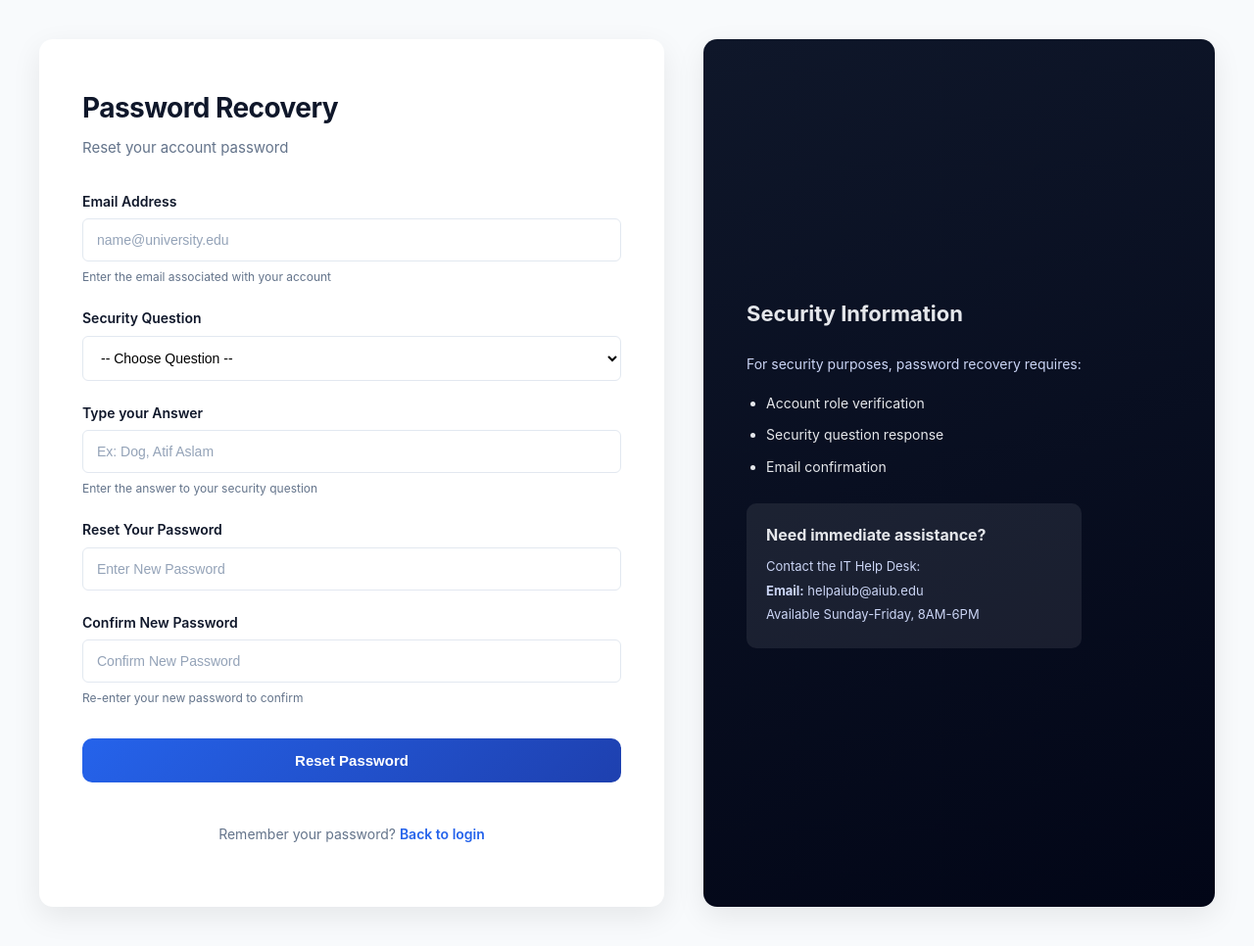
After one commit to Anik-Z/Digital-School-Management-System, a PHP site: page /Auth/forgetpassword.html in a window 1280 px wide. The commit adds this page. Shown: the whole page at 98% size. Run offline with PHP 8.4, Linux system fonts and the light colour scheme.

Commit message:
forgetPassowrd page added

```diff
--- /dev/null
+++ b/Assets/css/forget.css
@@ -0,0 +1,300 @@
+/* =========================
+   ROOT VARIABLES (DESIGN SYSTEM)
+   ========================= */
+:root {
+  --primary: #2563eb;
+  --primary-dark: #1e40af;
+  --secondary: #0f172a;
+  --accent: #22c55e;
+
+  --bg-main: #f8fafc;
+  --bg-card: #ffffff;
+  --bg-muted: #f1f5f9;
+
+  --text-main: #0f172a;
+  --text-muted: #64748b;
+  --text-light: #94a3b8;
+
+  --border-color: #e2e8f0;
+  --error: #dc2626;
+
+  --radius-lg: 14px;
+  --radius-md: 10px;
+  --radius-sm: 6px;
+
+  --shadow-soft: 0 10px 30px rgba(0, 0, 0, 0.08);
+  --shadow-focus: 0 0 0 4px rgba(37, 99, 235, 0.15);
+
+  --transition-fast: 0.2s ease;
+  --transition-slow: 0.35s ease;
+}
+
+/* =========================
+   GLOBAL RESET & BASE
+   ========================= */
+*,
+*::before,
+*::after {
+  box-sizing: border-box;
+}
+
+html,
+body {
+  margin: 0;
+  padding: 0;
+  font-family: "Inter", system-ui, -apple-system, BlinkMacSystemFont,
+    "Segoe UI", Roboto, Ubuntu, sans-serif;
+  background-color: var(--bg-main);
+  color: var(--text-main);
+  line-height: 1.6;
+}
+
+a {
+  color: var(--primary);
+  text-decoration: none;
+  transition: color var(--transition-fast);
+}
+
+a:hover {
+  color: var(--primary-dark);
+}
+
+/* =========================
+   PAGE LAYOUT
+   ========================= */
+.auth-page {
+  min-height: 100vh;
+  display: flex;
+  align-items: center;
+  justify-content: center;
+  padding: 40px 20px;
+}
+
+main {
+  width: 100%;
+  max-width: 1200px;
+}
+
+/* =========================
+   AUTH CONTAINER GRID
+   ========================= */
+.auth-container {
+  display: grid;
+  grid-template-columns: 1.1fr 0.9fr;
+  gap: 40px;
+  align-items: stretch;
+}
+
+/* =========================
+   AUTH CARD
+   ========================= */
+.auth-card {
+  background: var(--bg-card);
+  border-radius: var(--radius-lg);
+  padding: 48px 44px;
+  box-shadow: var(--shadow-soft);
+  display: flex;
+  flex-direction: column;
+  justify-content: center;
+}
+
+/* Header */
+.auth-header {
+  margin-bottom: 32px;
+}
+
+.auth-header h2 {
+  font-size: 28px;
+  font-weight: 700;
+  margin: 0 0 6px;
+  letter-spacing: -0.02em;
+}
+
+.auth-header p {
+  margin: 0;
+  color: var(--text-muted);
+  font-size: 15px;
+}
+
+/* =========================
+   FORM STYLING
+   ========================= */
+.auth-form {
+  display: flex;
+  flex-direction: column;
+  gap: 22px;
+}
+
+.form-group {
+  display: flex;
+  flex-direction: column;
+  gap: 6px;
+}
+
+label {
+  font-size: 14px;
+  font-weight: 600;
+  color: var(--secondary);
+}
+
+input,
+select {
+  padding: 13px 14px;
+  border-radius: var(--radius-sm);
+  border: 1px solid var(--border-color);
+  font-size: 14px;
+  background-color: var(--bg-card);
+  transition: border var(--transition-fast),
+    box-shadow var(--transition-fast);
+}
+
+input::placeholder {
+  color: var(--text-light);
+}
+
+input:focus,
+select:focus {
+  outline: none;
+  border-color: var(--primary);
+  box-shadow: var(--shadow-focus);
+}
+
+/* Hints */
+.form-hint {
+  font-size: 12px;
+  color: var(--text-muted);
+}
+
+/* =========================
+   BUTTON
+   ========================= */
+.btn {
+  cursor: pointer;
+  font-size: 15px;
+  font-weight: 600;
+  border-radius: var(--radius-md);
+  padding: 14px;
+  border: none;
+  transition: transform var(--transition-fast),
+    box-shadow var(--transition-fast),
+    background var(--transition-fast);
+}
+
+.btn-primary {
+  background: linear-gradient(
+    135deg,
+    var(--primary),
+    var(--primary-dark)
+  );
+  color: #ffffff;
+}
+
+.btn-primary:hover {
+  transform: translateY(-1px);
+  box-shadow: 0 8px 20px rgba(37, 99, 235, 0.35);
+}
+
+.btn-primary:active {
+  transform: translateY(0);
+}
+
+.btn-block {
+  width: 100%;
+  margin-top: 10px;
+}
+
+/* =========================
+   FOOTER
+   ========================= */
+.auth-footer {
+  margin-top: 28px;
+  text-align: center;
+  font-size: 14px;
+  color: var(--text-muted);
+}
+
+.text-link {
+  font-weight: 600;
+}
+
+/* =========================
+   INFO PANEL
+   ========================= */
+.auth-info {
+  background: linear-gradient(
+    160deg,
+    #0f172a,
+    #020617
+  );
+  border-radius: var(--radius-lg);
+  padding: 44px;
+  color: #e5e7eb;
+  box-shadow: var(--shadow-soft);
+  display: flex;
+  align-items: center;
+}
+
+.info-card h3 {
+  margin-top: 0;
+  font-size: 22px;
+  font-weight: 700;
+}
+
+.info-card p {
+  font-size: 14px;
+  color: #cbd5f5;
+}
+
+.info-card ul {
+  margin: 18px 0 26px;
+  padding-left: 20px;
+}
+
+.info-card li {
+  margin-bottom: 10px;
+  font-size: 14px;
+}
+
+/* Security Tip */
+.security-tip {
+  background: rgba(255, 255, 255, 0.08);
+  border-radius: var(--radius-md);
+  padding: 20px;
+}
+
+.security-tip h4 {
+  margin: 0 0 8px;
+  font-size: 16px;
+}
+
+.security-tip p {
+  margin: 4px 0;
+  font-size: 13px;
+}
+
+/* =========================
+   RESPONSIVE DESIGN
+   ========================= */
+@media (max-width: 960px) {
+  .auth-container {
+    grid-template-columns: 1fr;
+  }
+
+  .auth-info {
+    order: -1;
+  }
+}
+
+@media (max-width: 480px) {
+  .auth-card {
+    padding: 32px 24px;
+  }
+
+  .auth-info {
+    padding: 32px 24px;
+  }
+
+  .auth-header h2 {
+    font-size: 24px;
+  }
+}
--- a/Assets/css/login.css
+++ b/Assets/css/login.css
@@ -12,7 +12,11 @@ body {
     justify-content: center;
     align-items: center;
 }
-
+.logo-img {
+    height: 40px;
+    margin-right: 15px;
+    vertical-align: middle;
+}
 .login-wrapper {
     width: 100%;
     padding: 20px;
--- /dev/null
+++ b/Auth/forgetpassword.html
@@ -0,0 +1,124 @@
+<!DOCTYPE html>
+<html lang="en">
+  <head>
+    <meta charset="UTF-8" />
+    <meta name="viewport" content="width=device-width, initial-scale=1.0" />
+    <title>Password Recovery - Academic Performance System</title>
+
+    <!-- Link to common CSS -->
+    <link rel="stylesheet" href="../Assets/css/forget.css" />
+    <!-- Link to recovery-specific CSS -->
+
+  </head>
+  <body class="auth-page">
+    <main>
+      <div class="auth-container">
+        <div class="auth-card">
+          <div class="auth-header">
+            <h2>Password Recovery</h2>
+            <p>Reset your account password</p>
+          </div>
+
+          <form class="auth-form" id="recoveryForm">
+            <!-- Email Field -->
+            <div class="form-group">
+              <label for="recoveryEmail">Email Address</label>
+              <input
+                type="email"
+                id="recoveryEmail"
+                name="email"
+                placeholder="name@university.edu"
+                required
+              />
+              <small class="form-hint"
+                >Enter the email associated with your account</small
+              >
+            </div>
+
+            <!-- Security Question -->
+            <div class="form-group">
+              <label for="securityQuestion">Security Question</label>
+              <select id="securityQuestion" name="securityQuestion" required>
+                <option value="">-- Choose Question --</option>
+                <option value="pet">What is your pet Name?</option>
+                <option value="singer">Who is your Favourite Singer?</option>
+              </select>
+            </div>
+
+            <!-- Security Answer -->
+            <div class="form-group">
+              <label for="recoveryAnswer">Type your Answer</label>
+              <input
+                type="text"
+                id="recoveryAnswer"
+                name="answer"
+                placeholder="Ex: Dog, Atif Aslam"
+                required
+              />
+              <small class="form-hint"
+                >Enter the answer to your security question</small
+              >
+            </div>
+
+            <!-- New Password -->
+            <div class="form-group">
+              <label for="recoveryPass">Reset Your Password</label>
+              <input
+                type="password"
+                id="recoveryPass"
+                name="password"
+                placeholder="Enter New Password"
+                required
+              />
+            </div>
+
+            <!-- Confirm Password -->
+            <div class="form-group">
+              <label for="confirmPass">Confirm New Password</label>
+              <input
+                type="password"
+                id="confirmPass"
+                name="confirmPassword"
+                placeholder="Confirm New Password"
+                required
+              />
+              <small class="form-hint"
+                >Re-enter your new password to confirm</small
+              >
+            </div>
+
+            <button type="submit" class="btn btn-primary btn-block">
+              Reset Password
+            </button>
+          </form>
+
+          <div class="auth-footer">
+            <p>
+              Remember your password?
+              <a href="login.html" class="text-link">Back to login</a>
+            </p>
+          </div>
+        </div>
+
+        <div class="auth-info">
+          <div class="info-card">
+            <h3>Security Information</h3>
+            <p>For security purposes, password recovery requires:</p>
+            <ul>
+              <li>Account role verification</li>
+              <li>Security question response</li>
+              <li>Email confirmation</li>
+            </ul>
+
+            <div class="security-tip">
+              <h4>Need immediate assistance?</h4>
+              <p>Contact the IT Help Desk:</p>
+              <p><strong>Email:</strong> helpaiub@aiub.edu</p>
+              <p>Available Sunday-Friday, 8AM-6PM</p>
+            </div>
+          </div>
+        </div>
+      </div>
+    </main>
+  </body>
+</html>
--- a/Auth/login.html
+++ b/Auth/login.html
@@ -11,8 +11,9 @@
     <div class="login-card">
 
         <h1>Welcome Back</h1>
+        <img src="../Assets/images/logo.png" alt="Logo" class="logo-img">
         <p class="subtitle">
-            Login to Digital School Management System
+            Digital School Management System
         </p>
 
         <form>
@@ -27,7 +28,7 @@
             </div>
 
             <div class="form-extra">
-                <a href="#" class="forgot">Forgot password?</a>
+                <a href="forgetpassword.html" class="forgot">Forgot password?</a>
             </div>
 
             <button type="submit" class="login-btn">
```
Also changed, not shown: Assets/css/signup.css (line endings or trailing spaces), Assets/js/charts.js (renamed from Assets/css/js/charts.js), 3 other files.
